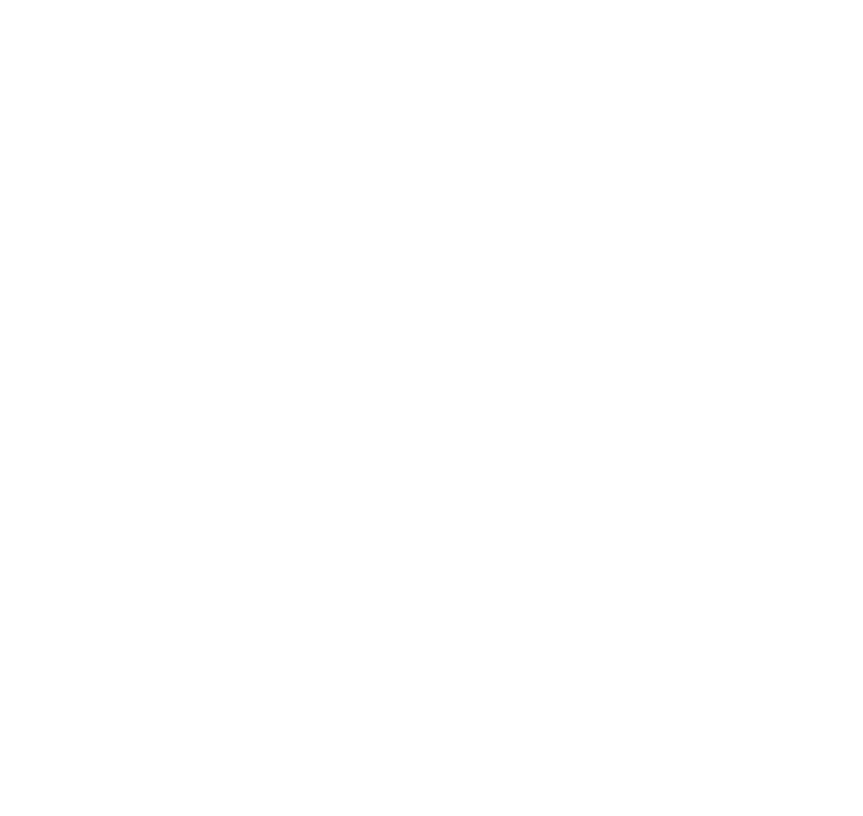
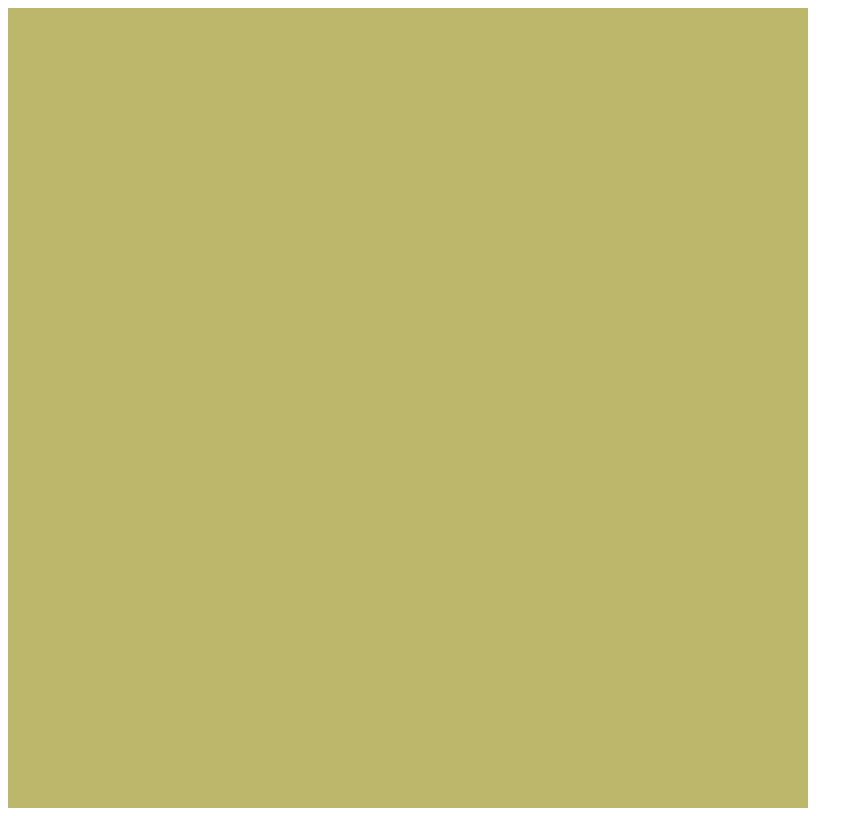
Before and after one commit to rizkiarafi/etch-a-sketch, a plain HTML site: page index.html in a window 1280 px wide. Shown: the whole page, without its empty margins (0-863 px from the left). Drawn offline with Linux system fonts and the light colour scheme.

Commit message:
Create a container for grid squares

```diff
--- a/index.html
+++ b/index.html
@@ -7,5 +7,7 @@
     <link rel="stylesheet" href="style.css" />
     <script src="app.js" defer></script>
   </head>
-  <body></body>
+  <body>
+    <div id="container" class="container"></div>
+  </body>
 </html>
--- a/style.css
+++ b/style.css
@@ -0,0 +1,5 @@
+.container {
+  width: 800px;
+  height: 800px;
+  background-color: darkkhaki;
+}
```
